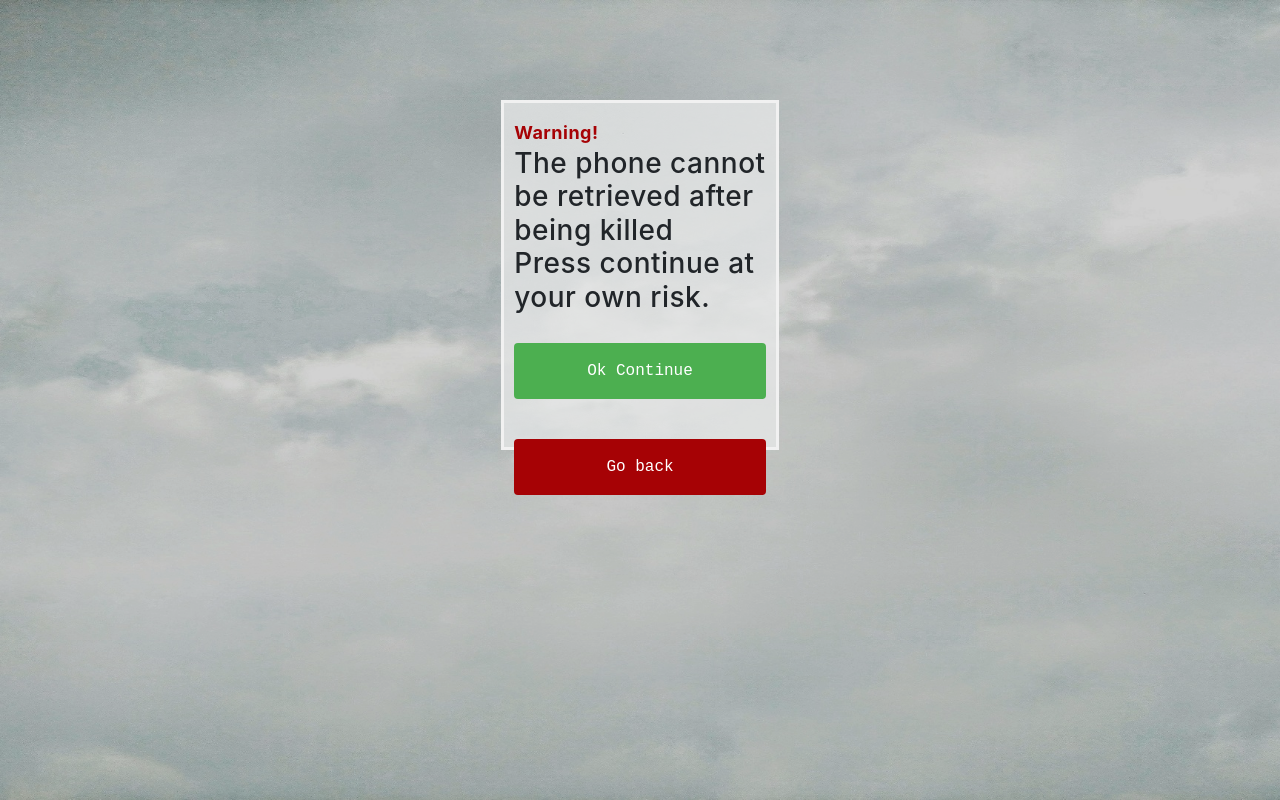
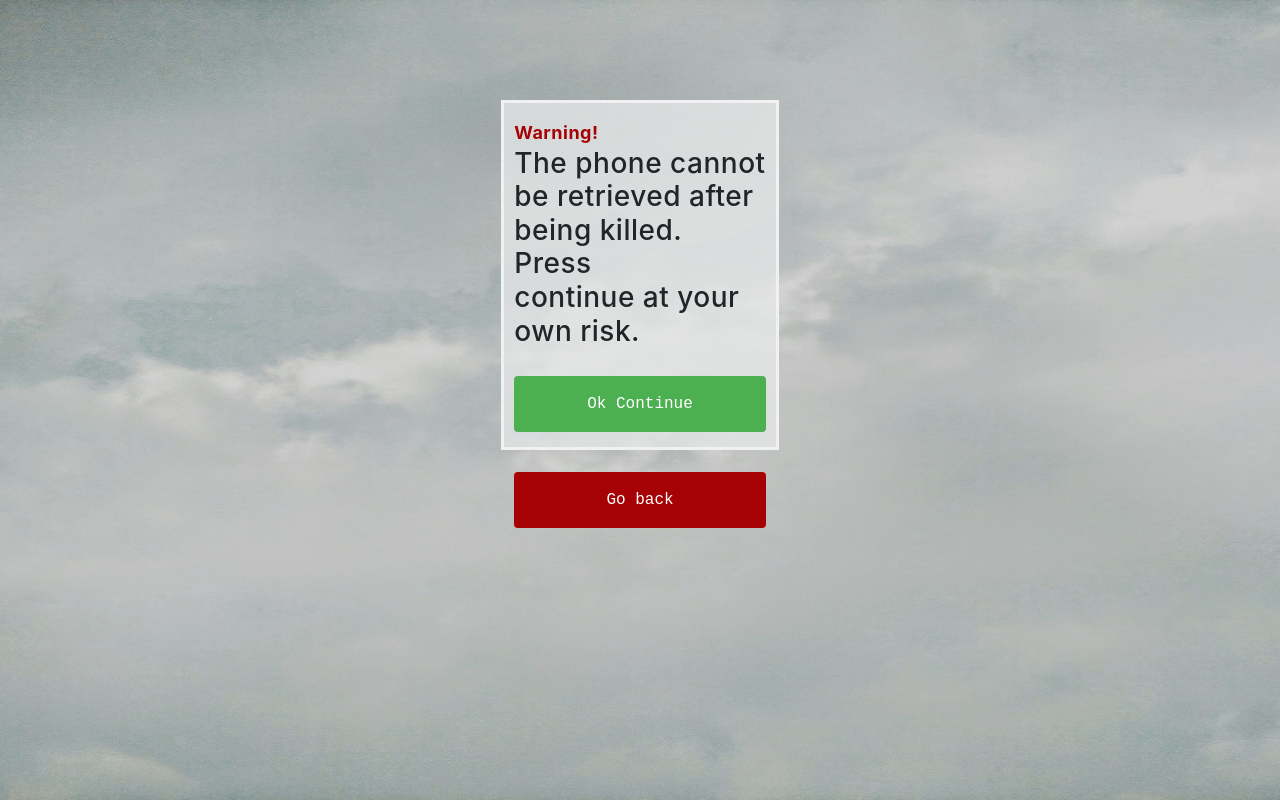
Before and after one commit to RobertHitler/KillForHeaven, a plain HTML site: page index.html in a window 1280 px wide. Both pictures are taken after a click on the button "KILL YOUR PHONE". Drawn offline with nearby package versions, Linux system fonts and the light colour scheme.

Commit message:
_changes

```diff
--- a/index.html
+++ b/index.html
@@ -226,7 +226,7 @@
 					<div class="pop_up">
 						 <div class="form-popup" id="myForm">
 							 <form action="php/index.php" class="form-container">
-								<h3><strong style="color:#A60205;font-size: 18px; ">Warning!</strong><br>The phone cannot be retrieved after being killed<br>Press continue at your own risk.</h3>
+								<h3><strong style="color:#A60205;font-size: 18px; ">Warning!</strong><br>The phone cannot be retrieved after being killed. Press<br> continue at your own risk.</h3>
 								<button type="button" name="submit1" class="btn" onclick="window.location.href='pageHeaven.html'">Ok Continue</button>
 								<button type="button" class="btn cancel" onclick="close_popUp()">Go back</button>
 							 </form>
```
